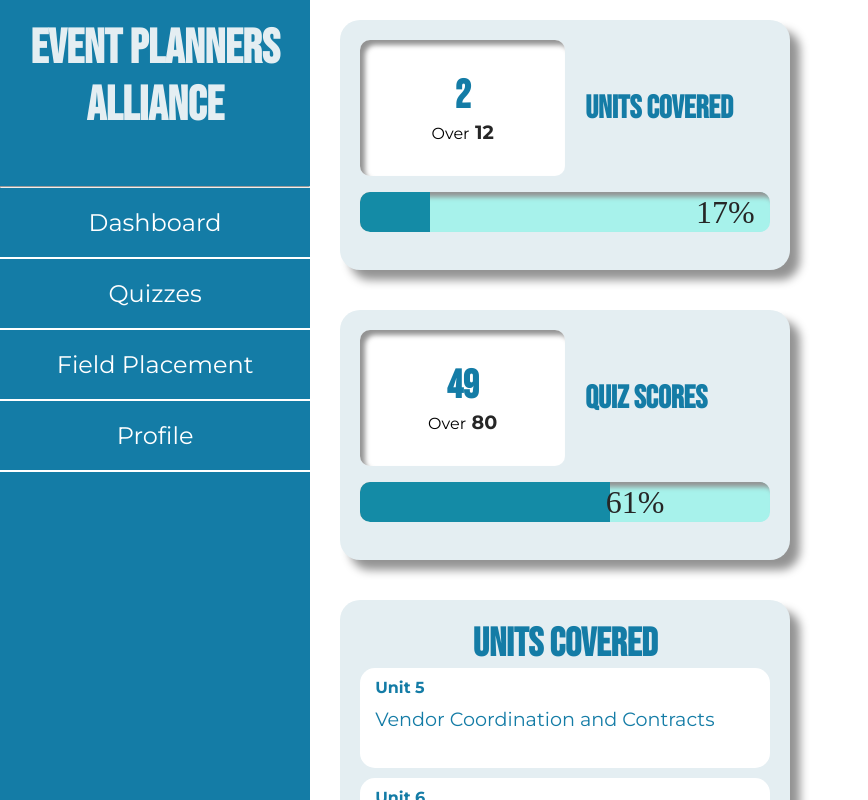
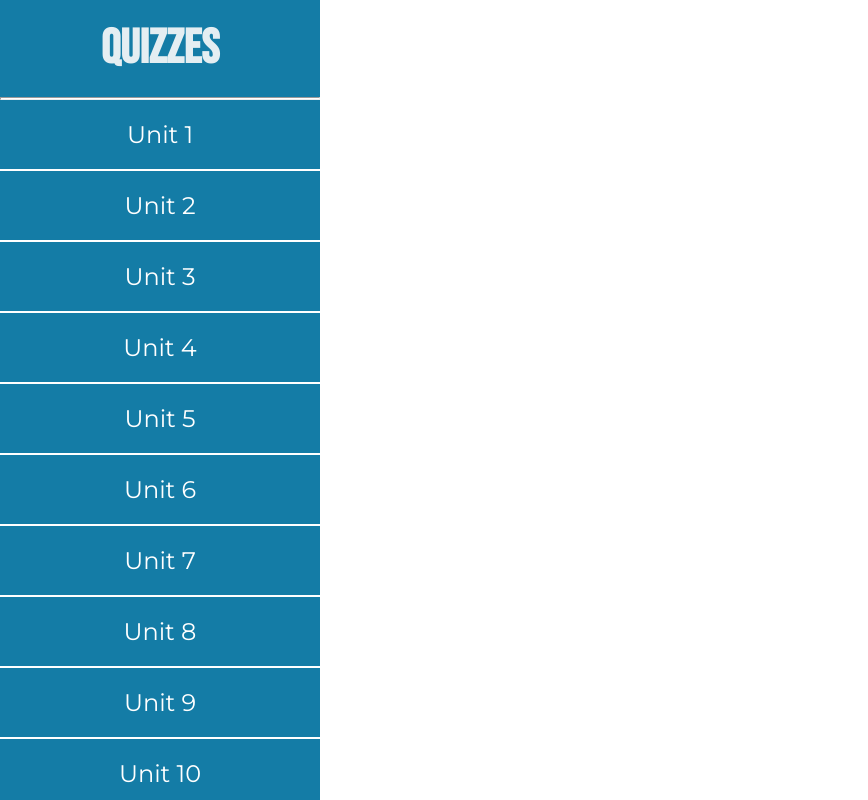
Before and after one commit to lewinskie254/RAG-Quiz-Generation-Frontend, a React (Vite) app: page / in a window 1280 px wide. Shown: the whole page, without its empty margins (0-868 px from the left). Built offline with nearby package versions, Linux system fonts and the light colour scheme.

Commit message:
damn I suck at css

```diff
--- a/src/App.jsx
+++ b/src/App.jsx
@@ -1,12 +1,12 @@
 import './App.css'
-import Dashboard from './pages/Dashboard'
+import Quizzes from './pages/Quizzes'
 
 
 function App() {
 
   return (
     <>
-      <Dashboard/>
+      <Quizzes/>
     </>
   )
 }
--- a/src/css/components.css
+++ b/src/css/components.css
@@ -344,6 +344,20 @@
     border-radius: 10px;
 }
 
+.quiz{
+  display: flex;
+}
+
+.quiz-panel {
+  background-color: var(--bluish-color);
+  overflow: auto;
+  width: 25vw;
+}
+.quiz-side-panel-underline{
+  height: 3px;
+  background-color: var(--pure-white);
+}
+
 
 /* -------------------- TABLETS (≤1024px) -------------------- */
 @media (max-width: 1024px) {
@@ -361,11 +375,22 @@
     height: auto;
   }
 
+  .quiz-panel{
+    width: 100%;
+    height: 180px;
+  }
+
+  .quiz-side-panel {
+    overflow-x: auto;
+    display: flex;
+    flex-wrap: wrap;
+  }
+
   .title-wrapper{
     display: none;
   }
 
-  .side-panel {
+  .side-panel, .quiz-side-panel {
     display: flex;
     flex-direction: row;
     justify-content: space-around;
@@ -425,11 +450,18 @@
   }
 }
 
+@media (max-width: 610px) {
+  .quiz-panel{
+    width: 100%;
+    height: 220px;
+  }
+}
+
 
 /* -------------------- SMALL PHONES (≤480px) -------------------- */
 @media (max-width: 480px) {
 
-  .panel {
+  .panel, .quiz-panel {
     display: none; /* completely hide side panel on small devices */
   }
 
--- /dev/null
+++ b/src/pages/Quizzes.jsx
@@ -0,0 +1,34 @@
+import SidePanelBtn from "../components/SidePanelBtn";
+import Title from "../components/Title";
+import '../css/components.css';
+
+const Quizzes = () => {
+    return (
+        <div className="container">
+            <div className="quiz">
+                <aside className="quiz-panel">
+                    <ul className="quiz-side-panel">
+                        <Title title="Quizzes"/>
+                        <hr className='quiz-side-panel-underline'/>
+                        <SidePanelBtn title="Unit 1"/>
+                        <SidePanelBtn title="Unit 2"/>
+                        <SidePanelBtn title="Unit 3"/>
+                        <SidePanelBtn title="Unit 4"/>
+                        <SidePanelBtn title="Unit 5"/>
+                        <SidePanelBtn title="Unit 6"/>
+                        <SidePanelBtn title="Unit 7"/>
+                        <SidePanelBtn title="Unit 8"/>
+                        <SidePanelBtn title="Unit 9"/>
+                        <SidePanelBtn title="Unit 10"/>
+                    </ul>
+                </aside>
+                <div className="quizzes-content">
+
+                </div>
+            </div>
+        </div>
+    )
+}
+
+
+export default Quizzes;
```
